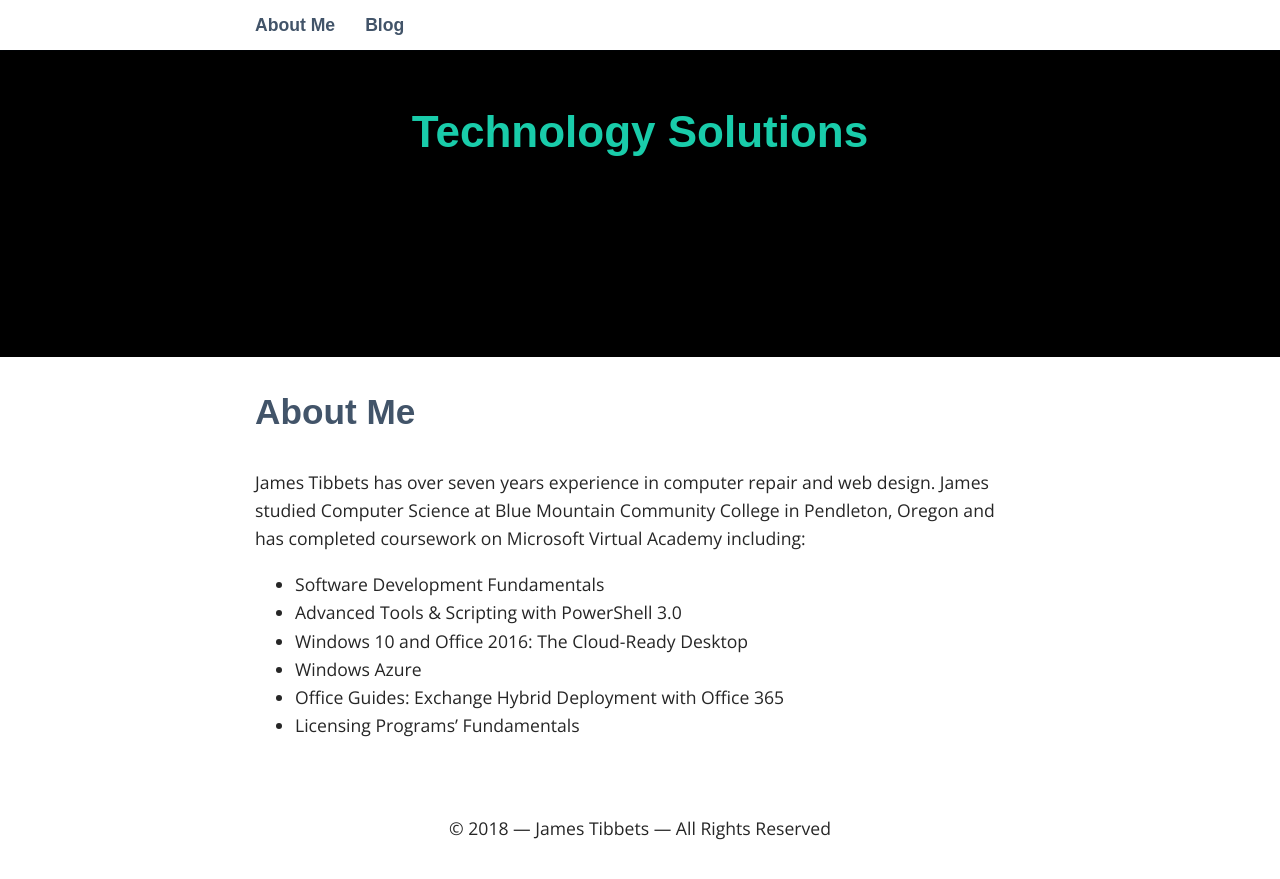
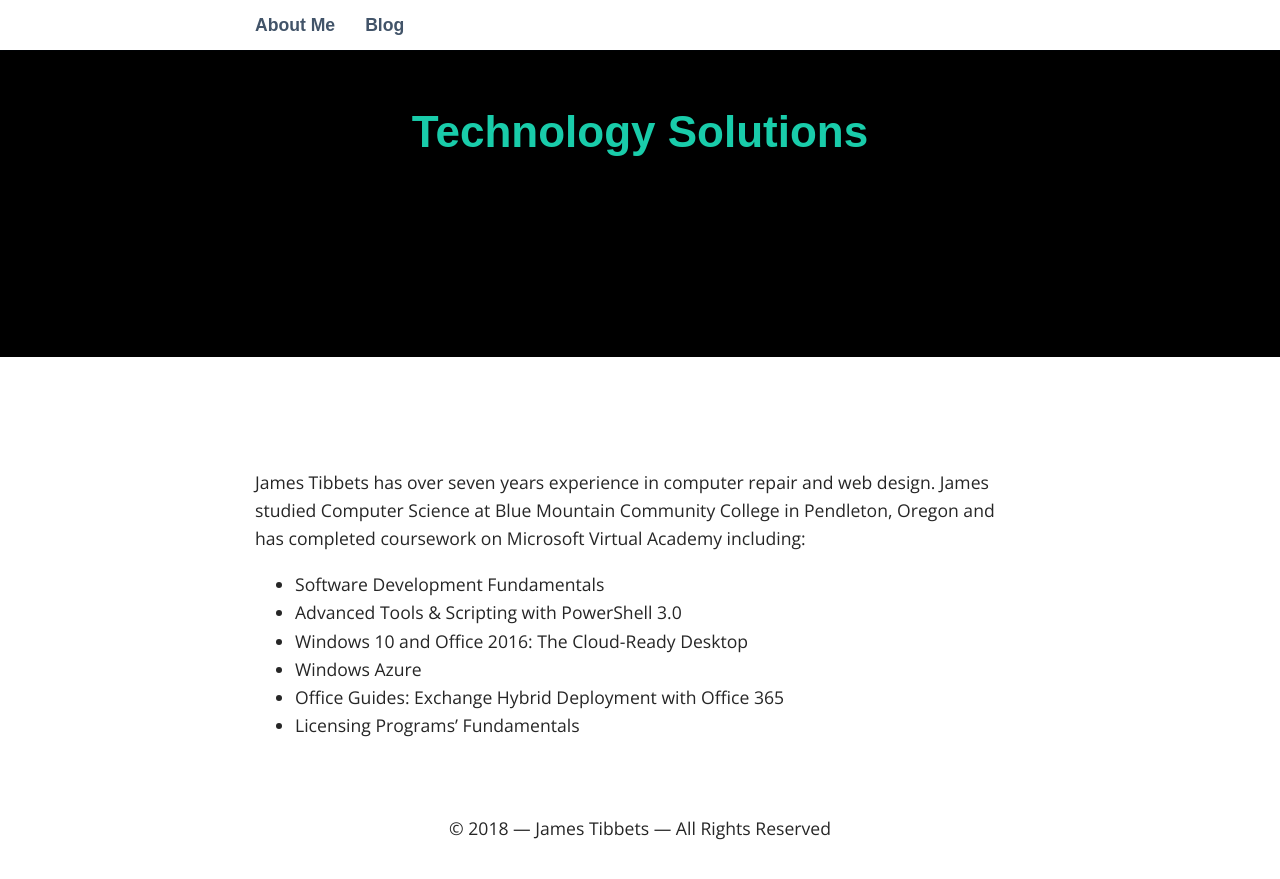
Before and after one commit to jamestibbets/jamestibbets.github.io, a Jekyll site: the page built from about.md, in a window 1280 px wide and 900 px high, scrolled down 143 px. Shown: the top 879 px of the window. Built offline with Jekyll 4.4.1, drawn with Linux system fonts in a browser that asks for light colours; some web fonts are replaced.

Commit message:
Update _base.scss

```diff
--- a/_sass/_base.scss
+++ b/_sass/_base.scss
@@ -5,7 +5,7 @@ $font-color: #262626;
 $link-color: #425469;
 $link-hover-color: $main;
 $heading-font: 'Muli', sans-serif;
-$heading-font-color: #425469;
+$heading-font-color: #ffffff;
 $light: #E7EDF4;
 $header:  #000000;
 
```
